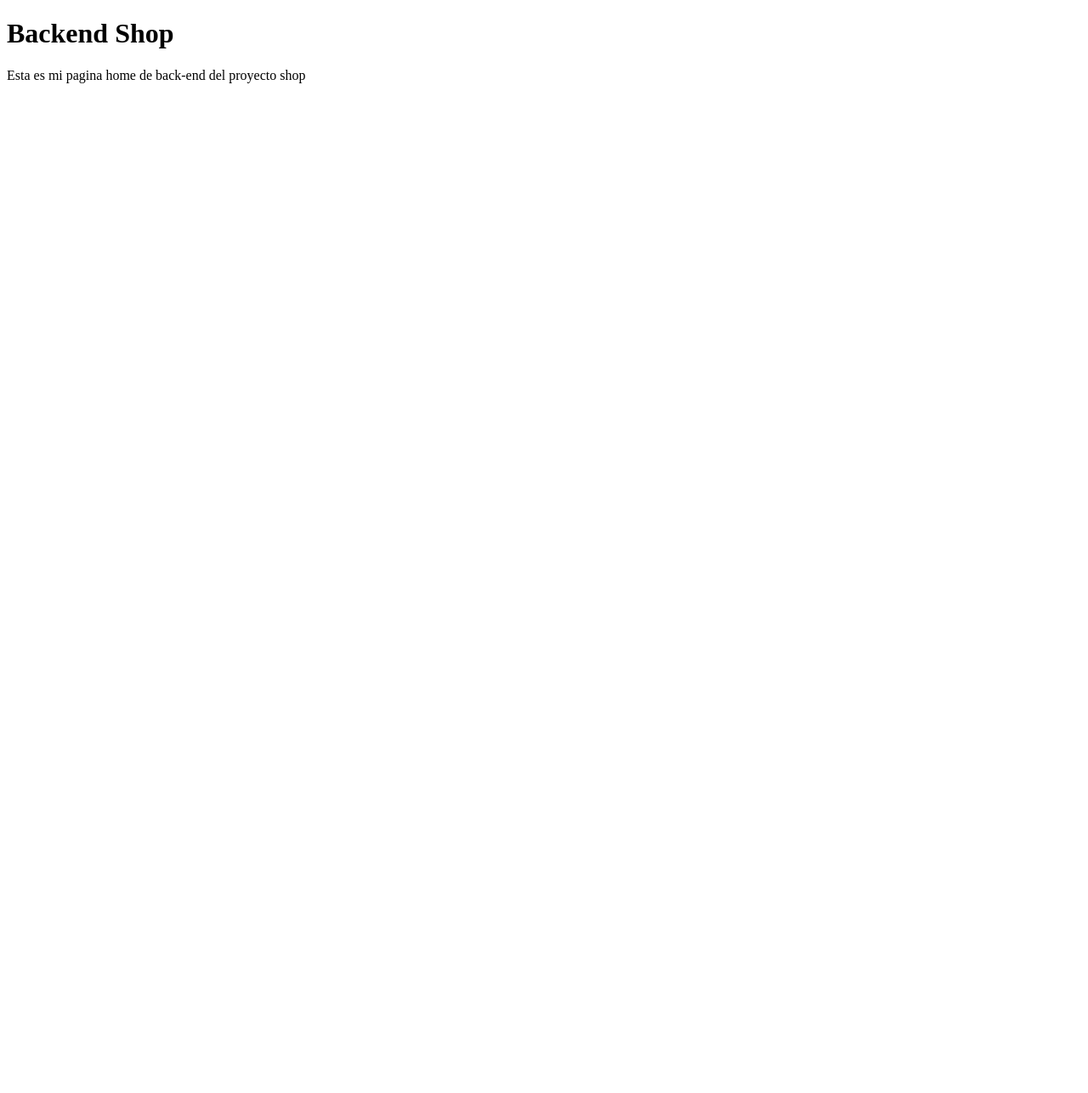
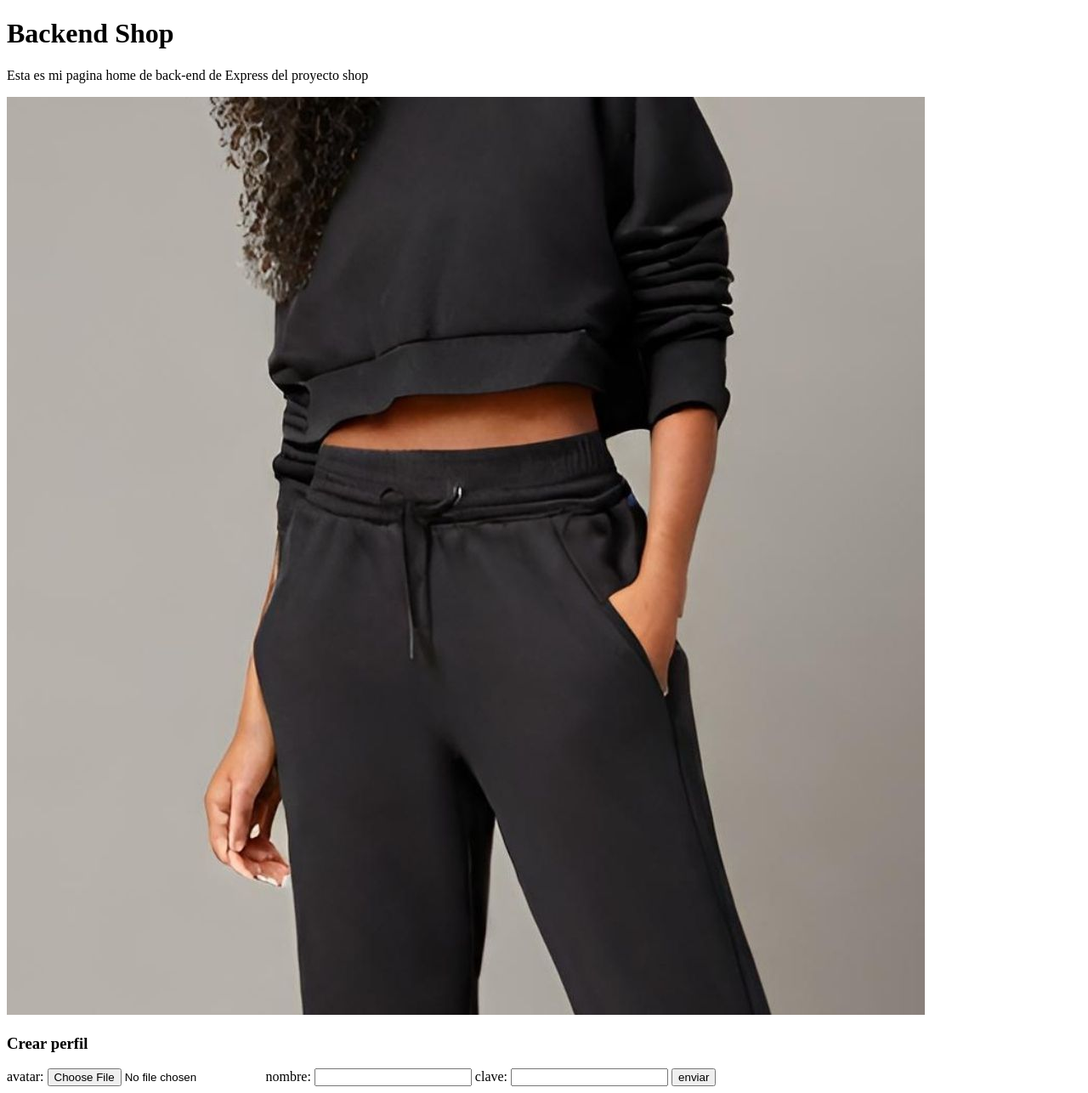
Before and after one commit to MartaCEI/store_back, a website: page public/index.html in a window 1280 px wide. Shown: the whole page at 85% size. Before the commit the page ends 800 px from the top, so only its background shows below. Drawn offline with Linux system fonts and the light colour scheme.

Commit message:
clase 39

```diff
--- a/controllers/usuarios.controller.js
+++ b/controllers/usuarios.controller.js
@@ -42,8 +42,6 @@ try {
 
     // create and sign a new token(contenido purpura, llave privada, opciones(cuado expira))
     const token = jwt.sign({username:username}, JWT_SECRET, {expiresIn: '5h'});
-
-
 
     res.status(200).json({data: user, message: "Correcto login", token})
     } catch (error) {
--- a/package.json
+++ b/package.json
@@ -18,7 +18,8 @@
     "dotenv": "^16.4.5",
     "express": "^4.21.0",
     "jsonwebtoken": "^9.0.2",
-    "mongoose": "^8.6.3"
+    "mongoose": "^8.6.3",
+    "multer": "^1.4.5-lts.1"
   },
   "devDependencies": {
     "nodemon": "^3.1.7"
--- a/public/index.html
+++ b/public/index.html
@@ -7,6 +7,15 @@
 </head>
 <body>
     <h1>Backend Shop</h1>
-    <p>Esta es mi pagina home de back-end del proyecto shop</p>
+    <p>Esta es mi pagina home de back-end de Express del proyecto shop</p>
+    <img src="/img/black_pants.jpeg" alt="">
+
+    <h3>Crear perfil</h3>
+    <form action="/api/v1/uploads" method="POST" enctype="multipart/form-data">
+        avatar: <input type="file" name="avatar" />
+        nombre: <input type="text" name="nombre" />
+        clave: <input type="text" name="clave" />
+        <input type="submit" value="enviar" />
+    </form>
 </body>
 </html>
```
Also changed, not shown: index.js (+25 -3 lines), middlewares/multer.js (added, +39 -0 lines), README.md, public/uploads/avatar-1727771610311.png (added), public/uploads/avatar-2024-09-30T09-38-51-650Z.png (added), public/uploads/avatar-2024-09-30T09-44-16-287Z.png (added), public/uploads/avatar-2024-09-30T09-44-48-882Z.png (added), 1 other file.
